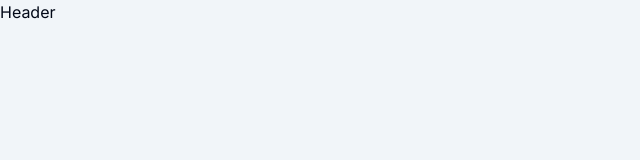
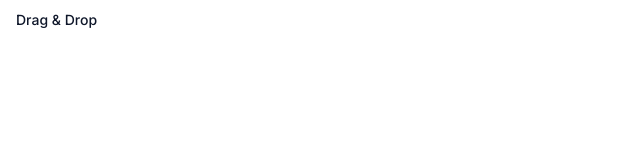
Before and after one commit to iinsu/studio-sandbox, a Next.js app: page / in a window 1280 px wide. Shown: the top 160 px of the page, without its empty margins (0-640 px from the left). Built offline with nearby package versions, Linux system fonts and the light colour scheme.

Commit message:
main page button 설정

```diff
--- a/package.json
+++ b/package.json
@@ -9,6 +9,7 @@
     "lint": "next lint"
   },
   "dependencies": {
+    "@radix-ui/react-slot": "^1.0.2",
     "@tanstack/react-query": "^5.17.9",
     "@tanstack/react-table": "^8.11.3",
     "@tanstack/react-virtual": "^3.0.1",
--- a/src/app/page.tsx
+++ b/src/app/page.tsx
@@ -1,7 +1,14 @@
+import { Button } from "@/components/ui/button";
+import Link from "next/link";
+
 export default function Home() {
   return (
     <>
-      <div className="h-full bg-slate-100">Header</div>
+      <div>
+        <Link href="/dnd">
+          <Button variant="link">Drag & Drop</Button>
+        </Link>
+      </div>
     </>
   );
 }
--- /dev/null
+++ b/src/components/ui/button.tsx
@@ -0,0 +1,56 @@
+import * as React from "react"
+import { Slot } from "@radix-ui/react-slot"
+import { cva, type VariantProps } from "class-variance-authority"
+
+import { cn } from "@/lib/utils"
+
+const buttonVariants = cva(
+  "inline-flex items-center justify-center whitespace-nowrap rounded-md text-sm font-medium ring-offset-background transition-colors focus-visible:outline-none focus-visible:ring-2 focus-visible:ring-ring focus-visible:ring-offset-2 disabled:pointer-events-none disabled:opacity-50",
+  {
+    variants: {
+      variant: {
+        default: "bg-primary text-primary-foreground hover:bg-primary/90",
+        destructive:
+          "bg-destructive text-destructive-foreground hover:bg-destructive/90",
+        outline:
+          "border border-input bg-background hover:bg-accent hover:text-accent-foreground",
+        secondary:
+          "bg-secondary text-secondary-foreground hover:bg-secondary/80",
+        ghost: "hover:bg-accent hover:text-accent-foreground",
+        link: "text-primary underline-offset-4 hover:underline",
+      },
+      size: {
+        default: "h-10 px-4 py-2",
+        sm: "h-9 rounded-md px-3",
+        lg: "h-11 rounded-md px-8",
+        icon: "h-10 w-10",
+      },
+    },
+    defaultVariants: {
+      variant: "default",
+      size: "default",
+    },
+  }
+)
+
+export interface ButtonProps
+  extends React.ButtonHTMLAttributes<HTMLButtonElement>,
+    VariantProps<typeof buttonVariants> {
+  asChild?: boolean
+}
+
+const Button = React.forwardRef<HTMLButtonElement, ButtonProps>(
+  ({ className, variant, size, asChild = false, ...props }, ref) => {
+    const Comp = asChild ? Slot : "button"
+    return (
+      <Comp
+        className={cn(buttonVariants({ variant, size, className }))}
+        ref={ref}
+        {...props}
+      />
+    )
+  }
+)
+Button.displayName = "Button"
+
+export { Button, buttonVariants }
```
Also changed, not shown: 1 other file (tests, documents, lock files or other folders).
